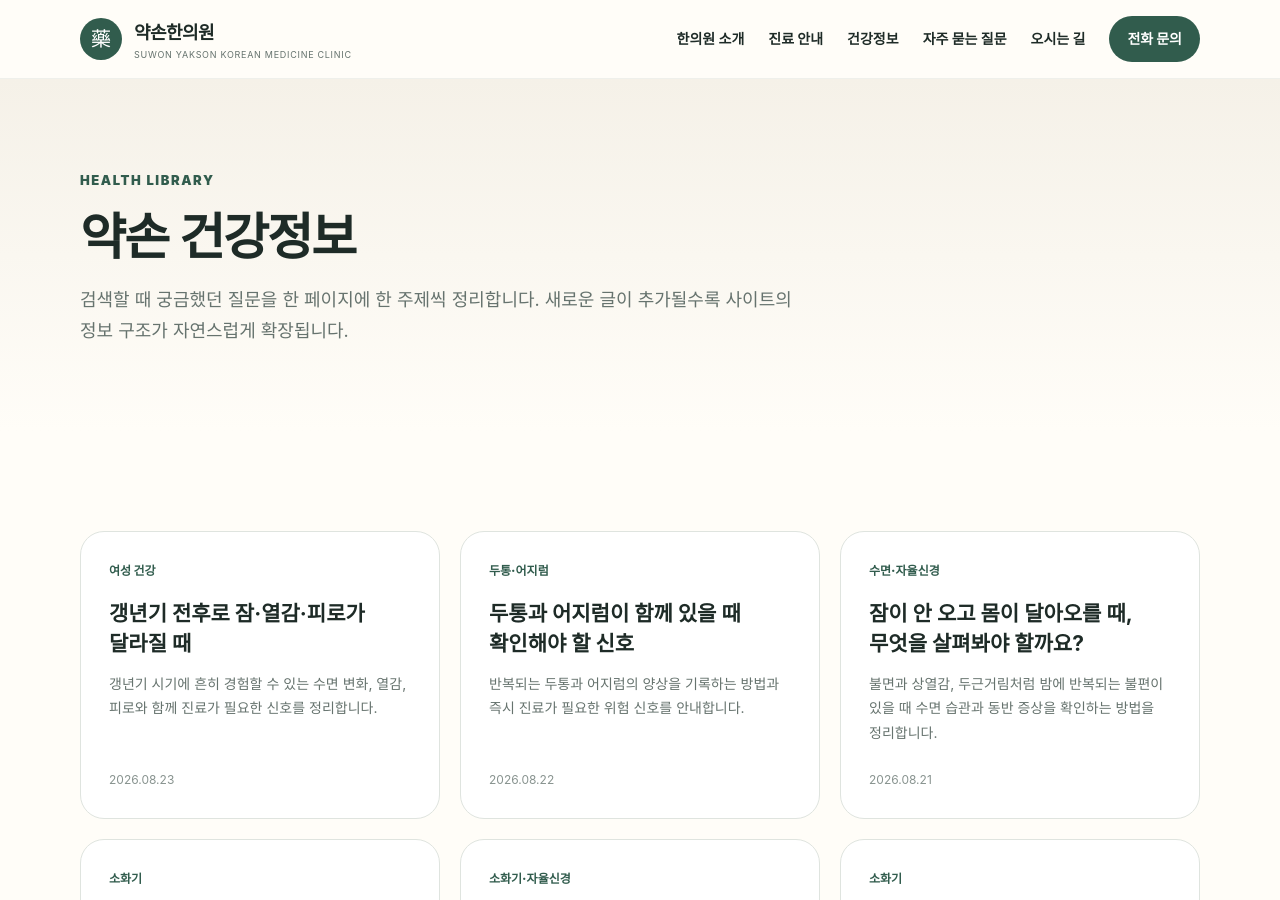
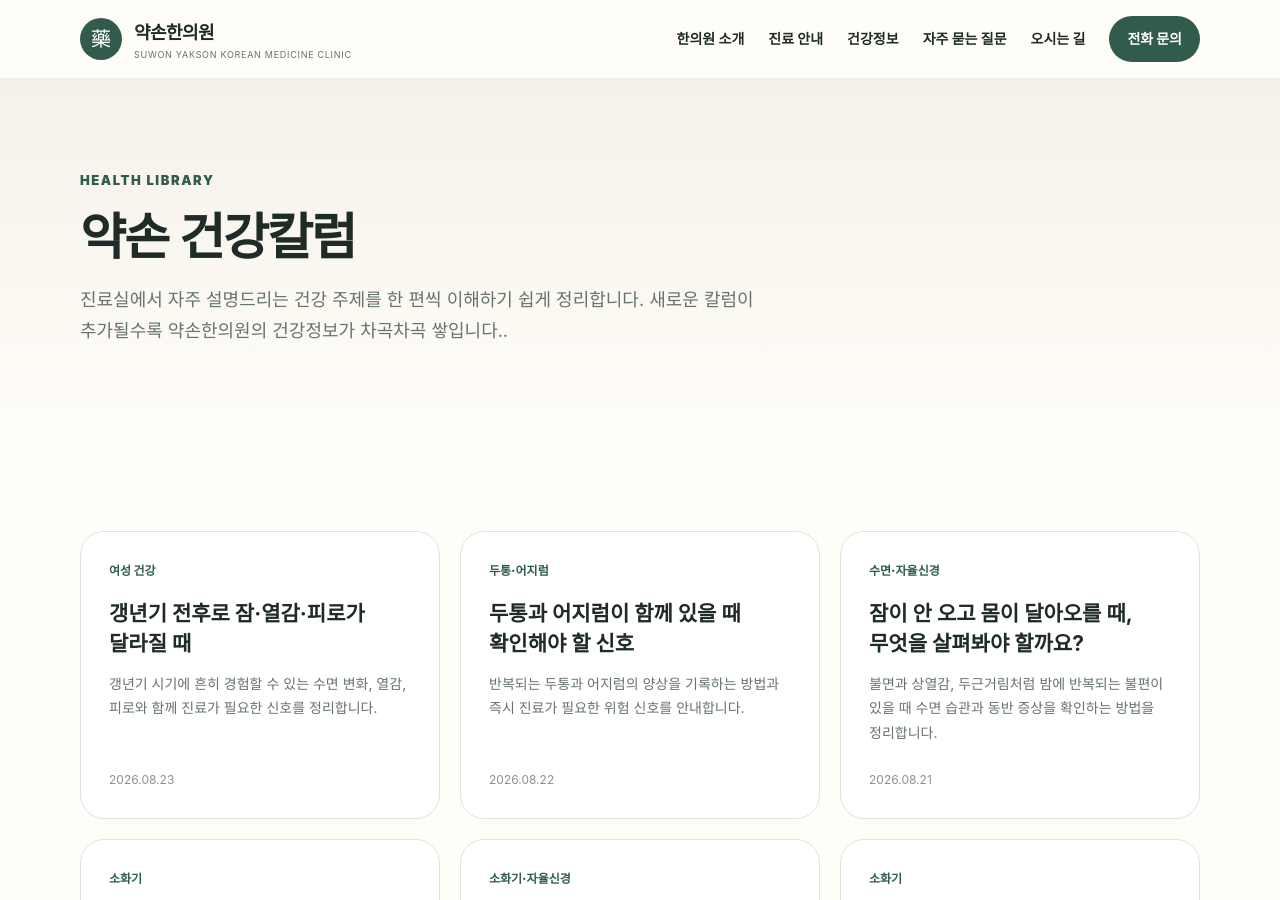
Before and after one commit to yaksonclinic/yakson-suwon-site, a Jekyll site: the page built from articles.md, in a window 1280 px wide and 900 px high. Built offline with Jekyll 4.4.1, drawn with Linux system fonts in a browser that asks for light colours.

Commit message:
Update articles.md

```diff
--- a/articles.md
+++ b/articles.md
@@ -1,10 +1,10 @@
 ---
 layout: default
 permalink: /articles/
-title: "건강정보 | 수원 약손한의원"
+title: "건강칼럼 | 수원 약손한의원"
 description: "통증, 소화기 증상, 수면, 자율신경, 두통·어지럼, 여성 건강, 체질 관련 건강정보를 주제별로 정리합니다."
 ---
-<section class="page-hero"><div class="container"><span class="eyebrow">HEALTH LIBRARY</span><h1>약손 건강정보</h1><p>검색할 때 궁금했던 질문을 한 페이지에 한 주제씩 정리합니다. 새로운 글이 추가될수록 사이트의 정보 구조가 자연스럽게 확장됩니다.</p></div></section>
+<section class="page-hero"><div class="container"><span class="eyebrow">HEALTH LIBRARY</span><h1>약손 건강칼럼</h1><p>진료실에서 자주 설명드리는 건강 주제를 한 편씩 이해하기 쉽게 정리합니다. 새로운 칼럼이 추가될수록 약손한의원의 건강정보가 차곡차곡 쌓입니다..</p></div></section>
 <section class="section"><div class="container"><div class="post-grid">
 {% for post in site.posts %}<a class="post-card" href="{{ post.url | relative_url }}"><span class="tag">{{ post.category }}</span><h3>{{ post.title }}</h3><p>{{ post.description }}</p><time datetime="{{ post.date | date_to_xmlschema }}">{{ post.date | date: '%Y.%m.%d' }}</time></a>{% endfor %}
 </div></div></section>
```
